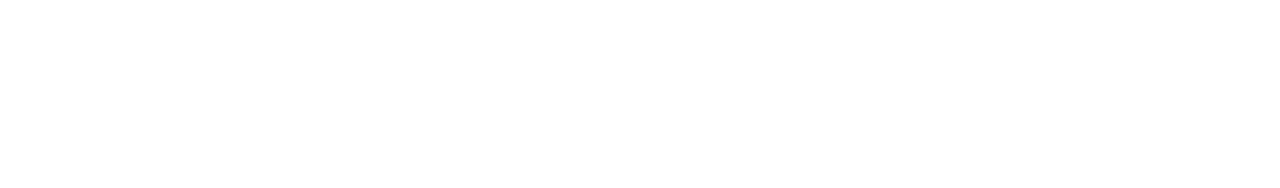
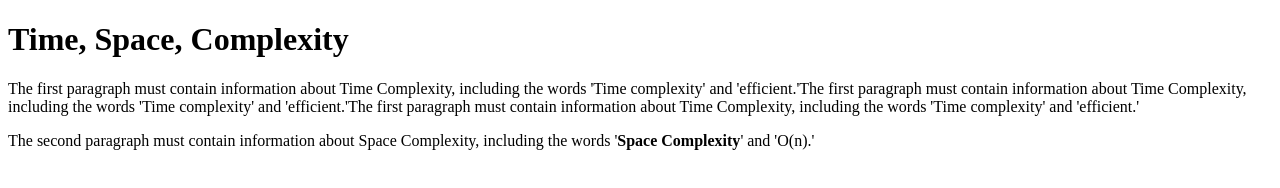
Before and after one commit to acciojob/time-and-space-complexity-auspcsamit, a website: page main.html in a window 1280 px wide. Drawn offline with Linux system fonts and the light colour scheme.

Commit message:
created a submission

```diff
--- a/main.html
+++ b/main.html
@@ -8,7 +8,10 @@
 
 <body>
 	<!-- the entire body must be written by student -->
-    <script type="text/javascript" src="./script.js">
+	<h1>Time, Space, Complexity</h1>
+	<p>The first paragraph must contain information about Time Complexity, including the words 'Time complexity' and 'efficient.'The first paragraph must contain information about Time Complexity, including the words 'Time complexity' and 'efficient.'The first paragraph must contain information about Time Complexity, including the words 'Time complexity' and 'efficient.'</p>
+    <p>The second paragraph must contain information about Space Complexity, including the words '<b>Space Complexity</b>' and 'O(n).'</p>
+	<script type="text/javascript" src="./script.js">
 </script>
 
 </body>
```
